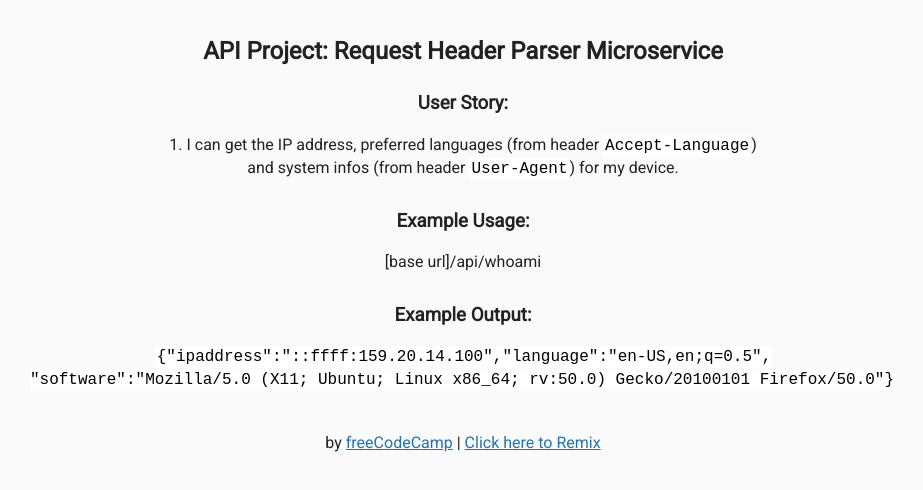
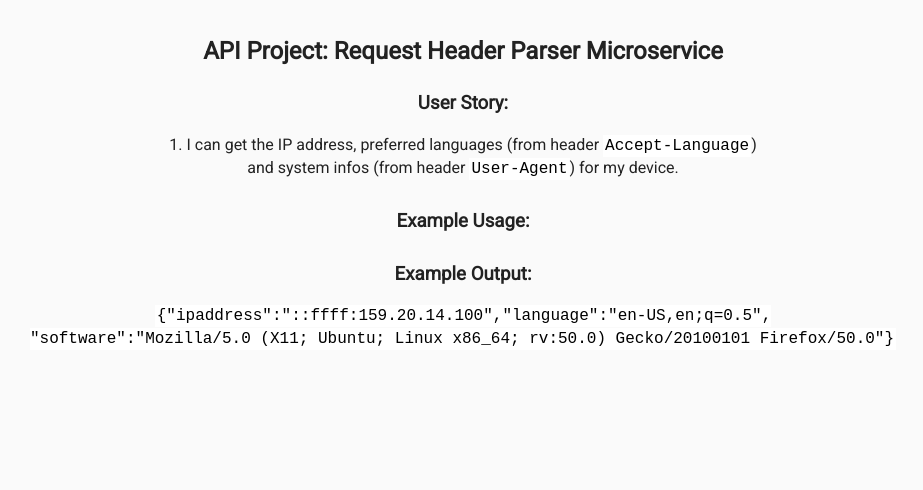
Before and after one commit to victor-mwania/headerparser, a website: page views/index.html in a window 1280 px wide. Shown: the whole page, without its empty margins (177-1100 px from the left). Drawn offline with Linux system fonts and the light colour scheme; files that its build step writes are made by us from their sources.

Commit message:
updated html

```diff
--- a/views/index.html
+++ b/views/index.html
@@ -17,7 +17,7 @@
 
         <h3>Example Usage:</h3>
         <p>
-          [base url]/api/whoami
+          <a href="https://tee-gnome.herokuapp.com/whoami"></a>
         </p>
 
         <h3>Example Output:</h3>
@@ -25,11 +25,6 @@
           <code>{"ipaddress":"::ffff:159.20.14.100","language":"en-US,en;q=0.5",<br>"software":"Mozilla/5.0 (X11; Ubuntu; Linux x86_64; rv:50.0) Gecko/20100101 Firefox/50.0"}</code>
         </p>
       </div>
-      <div class="footer">
-        <p>
-          by <a href="http://www.freecodecamp.com">freeCodeCamp</a> | <a href="https://hyperdev.com/#!/remix/FCC_API_header_bplate/8c449aa9-a80c-47ad-8142-8da90f658731">Click here to Remix</a>
-        </p>
-      </div>
    </body>
 
 
```
